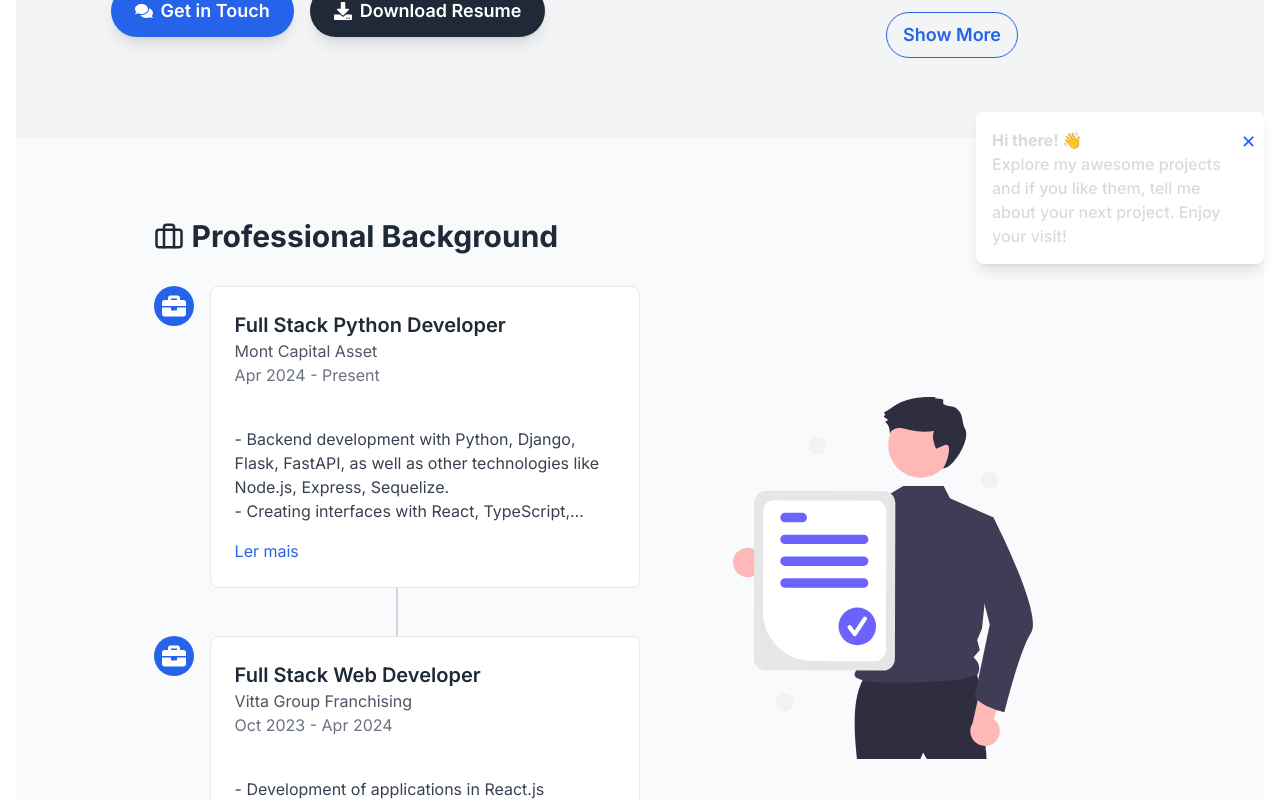
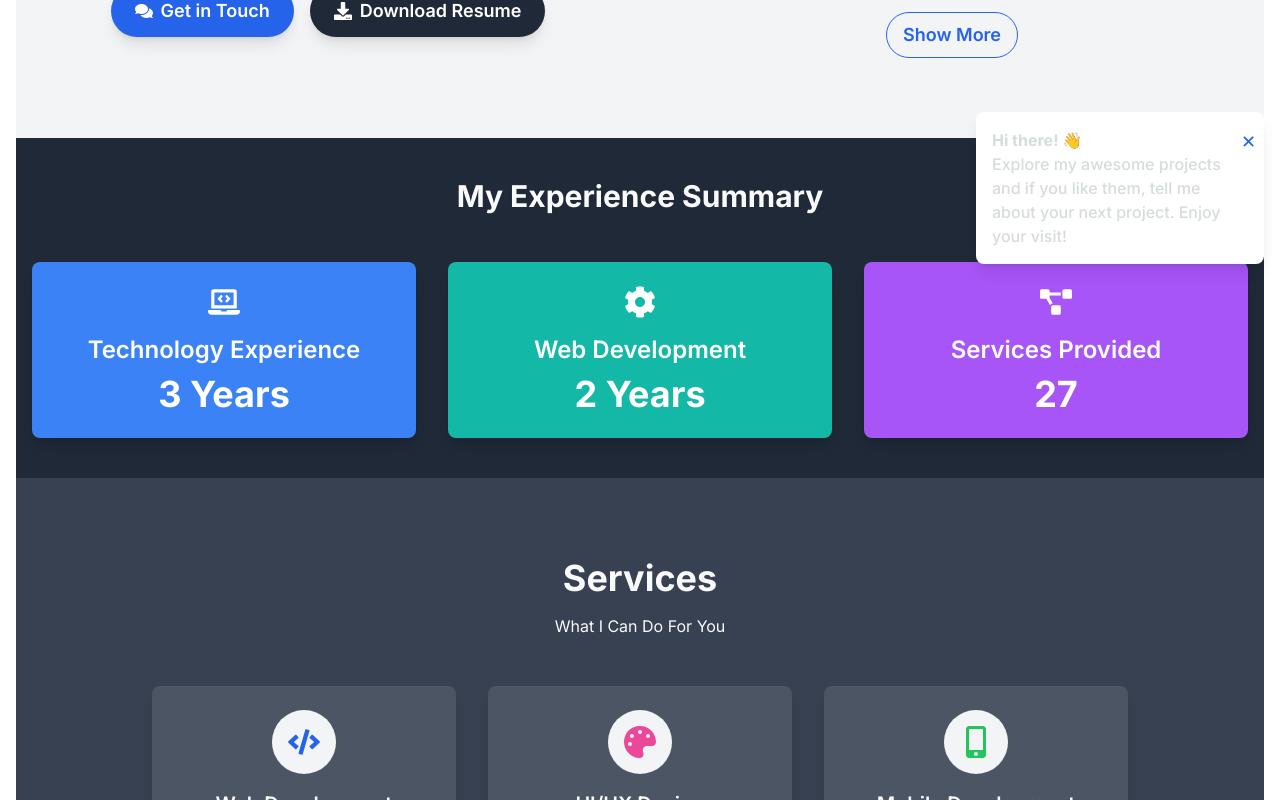
Before and after one commit to LucasNoliveira/portfolio-page, a Next.js app: page / in a window 1280 px wide. Shown: the part 520-1320 px from the top of the page. Built offline with nearby package versions, Linux system fonts and the light colour scheme.

Commit message:
experiencesummary, services sections

```diff
--- a/src/app/page.tsx
+++ b/src/app/page.tsx
@@ -9,6 +9,8 @@ import { LanguageProvider } from './context/LanguageContext';
 import ExperienceSection from "./components/Experiences";
 import ProjectsSection from "./components/Projects";
 import WelcomePopup from "./components/WelcomePopup.tsx";
+import ExperienceSummary from "./components/ExperienceSummary";
+import ServicesSection from "./components/Services";
 
 const Home: NextPage = () => {
     const [showPopup, setShowPopup] = useState(false);
@@ -27,6 +29,8 @@ const Home: NextPage = () => {
                 <Header />
                 <main className="p-4">
                     <HeroSection />
+                    <ExperienceSummary />
+                    <ServicesSection />
                     <ExperienceSection />
                     <ProjectsSection />
                 </main>
```
